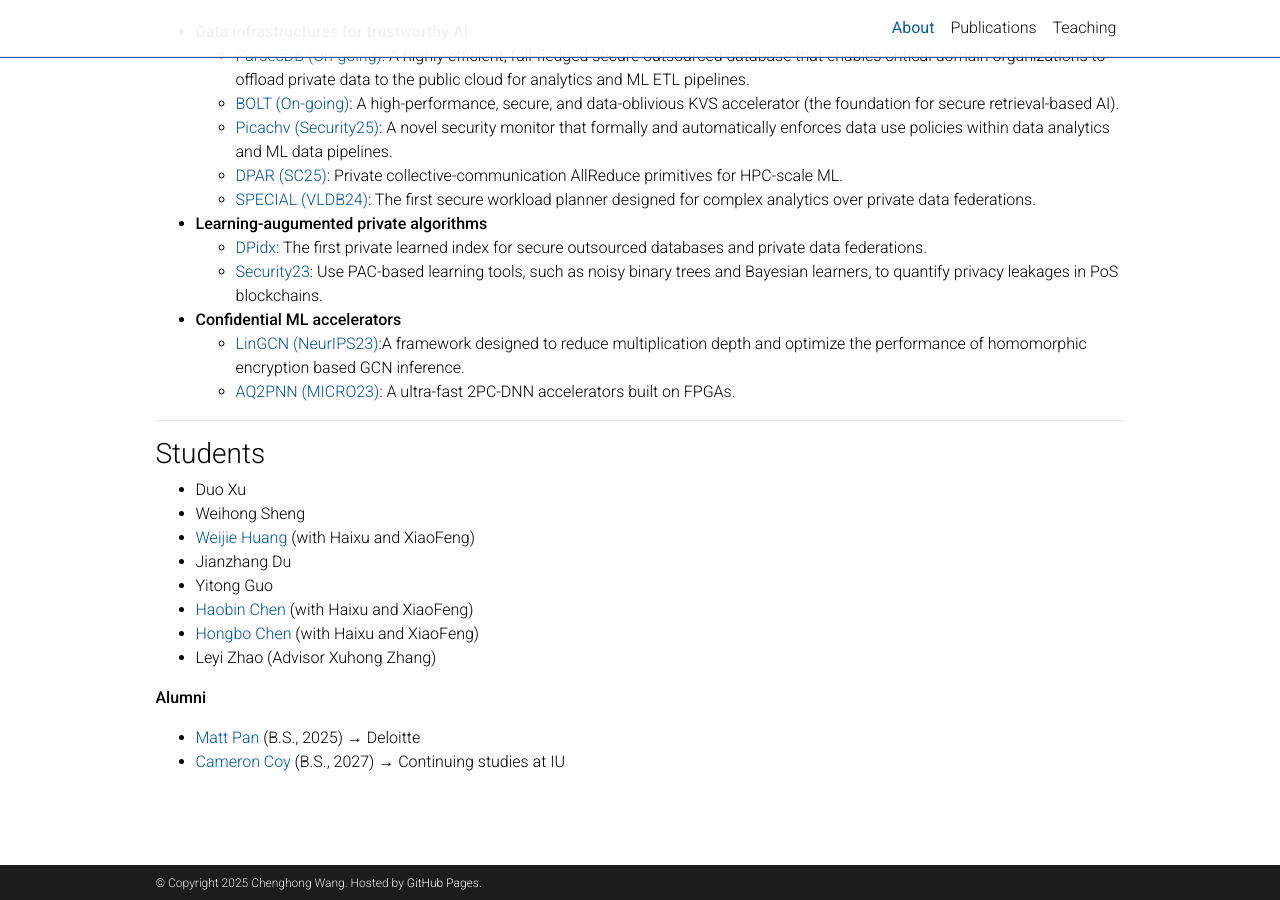
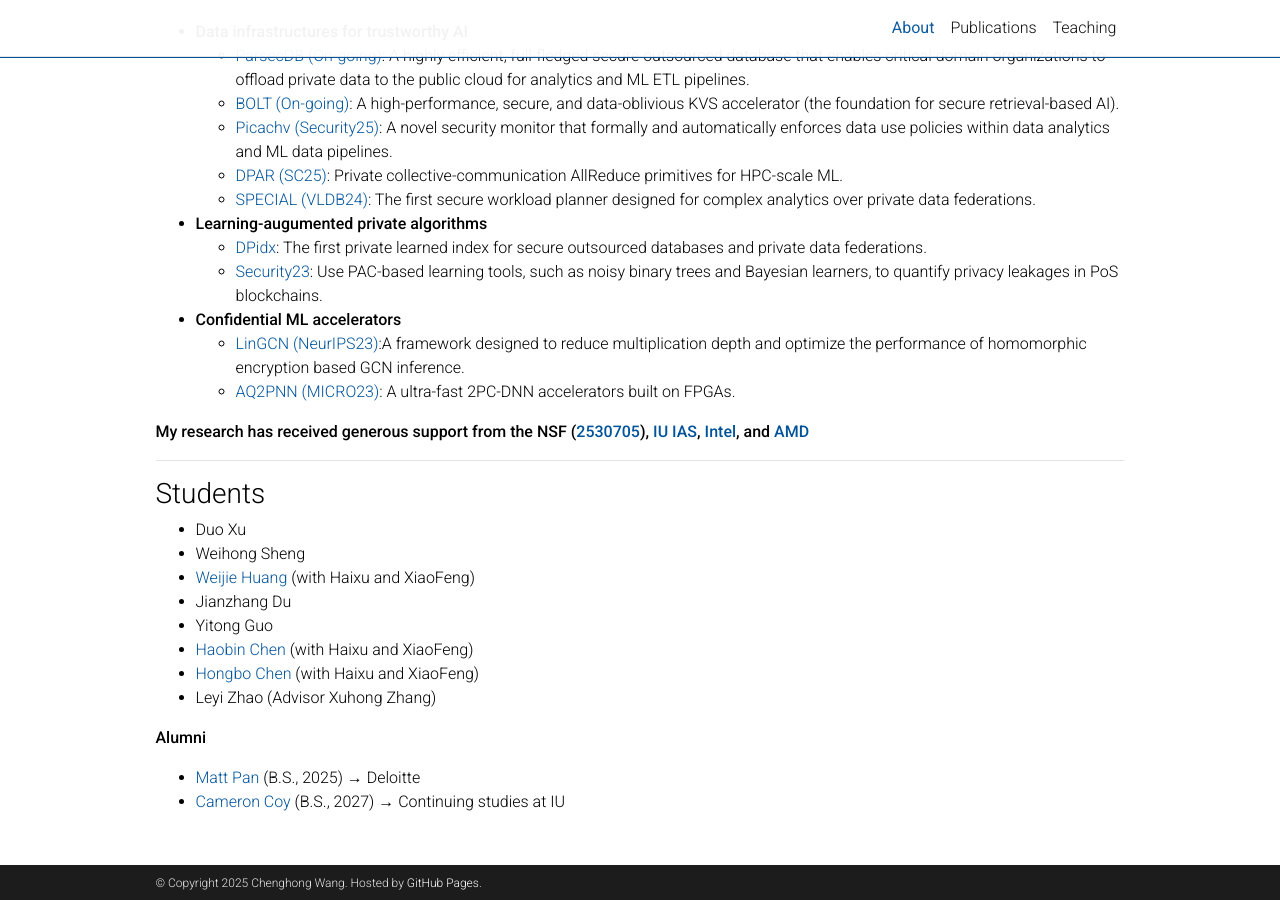
Before and after one commit to lovingmage/lovingmage.github.io, a Jekyll site: the page built from _pages/about.md, in a window 1280 px wide and 900 px high, scrolled down 584 px. Built offline with Jekyll 4.4.1, drawn with Linux system fonts in a browser that asks for light colours; full-size pictures stand in for the smaller copies a plugin makes; comment, search, counter and statistics services are not loaded; a style sheet for code colours, icons or effects is not loaded.

Commit message:
Update about.md

```diff
--- a/_pages/about.md
+++ b/_pages/about.md
@@ -55,6 +55,8 @@ My research focuses on designing secure-by-design, data-centric AI infrastructur
   - [LinGCN (NeurIPS23)](https://arxiv.org/abs/2309.14331):A framework designed to reduce multiplication depth and optimize the performance of homomorphic encryption based GCN inference.
   - [AQ2PNN (MICRO23)](https://dl.acm.org/doi/10.1145/3613424.3614297): A ultra-fast 2PC-DNN accelerators built on FPGAs.
 
+**My research has received generous support from the NSF ([2530705](https://www.nsf.gov/awardsearch/showAward?AWD_ID=2530705&HistoricalAwards=false)), [IU IAS](https://ias.indiana.edu/), [Intel](https://www.intel.com/content/www/us/en/homepage.html), and [AMD](https://www.amd.com/en/corporate/university-program.html)**
+
 ---
 ### Students
 - Duo Xu
```
